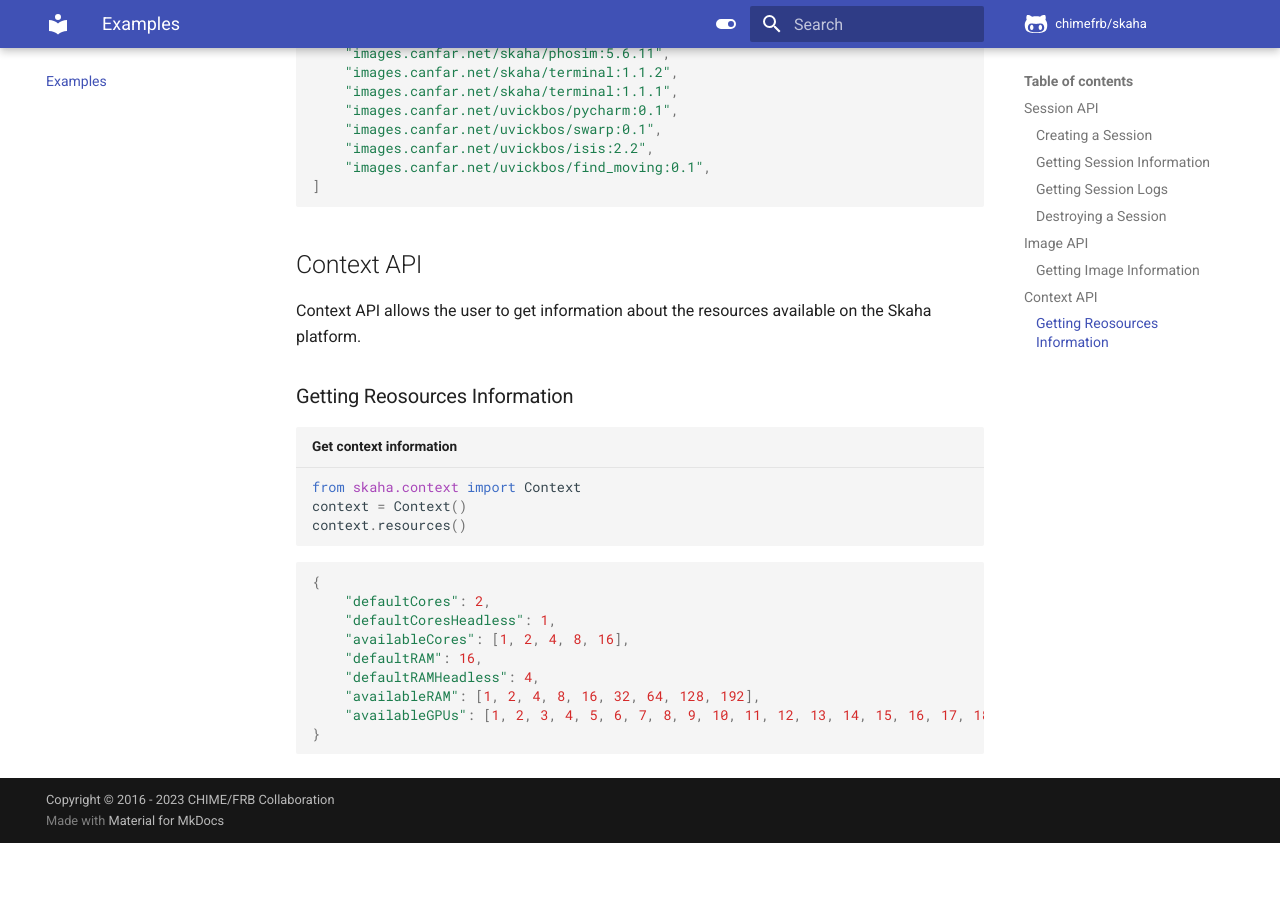
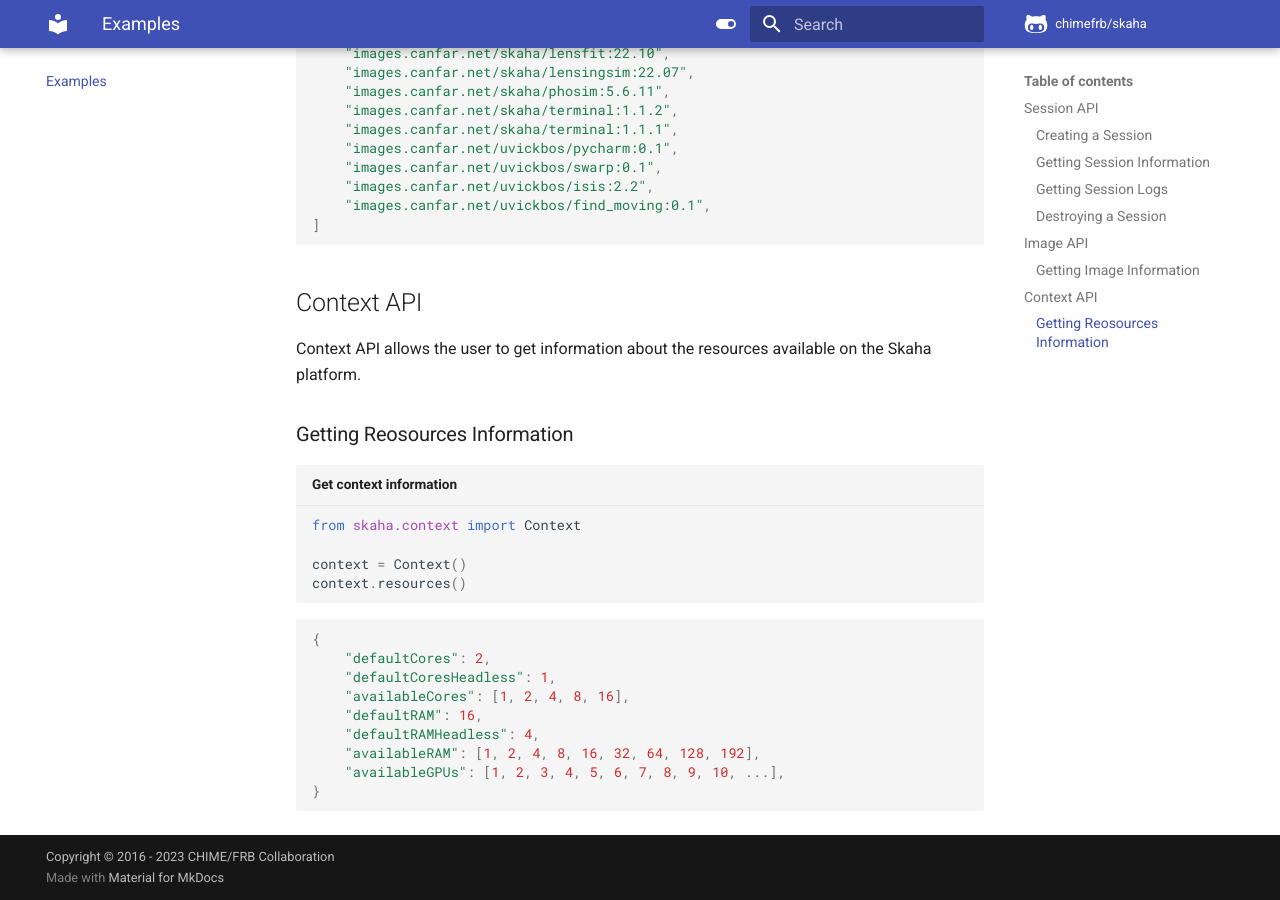
Before and after one commit to CHIMEFRB/skaha, an MkDocs documentation site: the page built from docs/examples.md, in a window 1280 px wide and 900 px high, scrolled down 2734 px. Built offline with MkDocs 1.6.1 and Material for MkDocs 9.7.7, drawn with Linux system fonts in a browser that asks for light colours; comment, search, counter and statistics services are not loaded; before the commit the page ends 3577 px from its top, so only the background shows below that.

````diff
--- a/docs/examples.md
+++ b/docs/examples.md
@@ -8,6 +8,7 @@
 
 ```python title="Create a session"
 from skaha.session import Session
+
 session = Session()
 session_id = session.create(
     name="test",
@@ -95,6 +96,7 @@
 
 ```python title="Get image information"
 from skaha.images import Images
+
 images = Images()
 images.fetch()
 ```
@@ -130,6 +132,7 @@
 
 ```python title="Get context information"
 from skaha.context import Context
+
 context = Context()
 context.resources()
 ```
@@ -142,6 +145,6 @@
     "defaultRAM": 16,
     "defaultRAMHeadless": 4,
     "availableRAM": [1, 2, 4, 8, 16, 32, 64, 128, 192],
-    "availableGPUs": [1, 2, 3, 4, 5, 6, 7, 8, 9, 10, 11, 12, 13, 14, 15, 16, 17, 18, 19, 20, 21, 22, 23, 24, 25, 26, 27, 28],
+    "availableGPUs": [1, 2, 3, 4, 5, 6, 7, 8, 9, 10, ...],
 }
 ```
````
Also changed, not shown: 2 other files.
